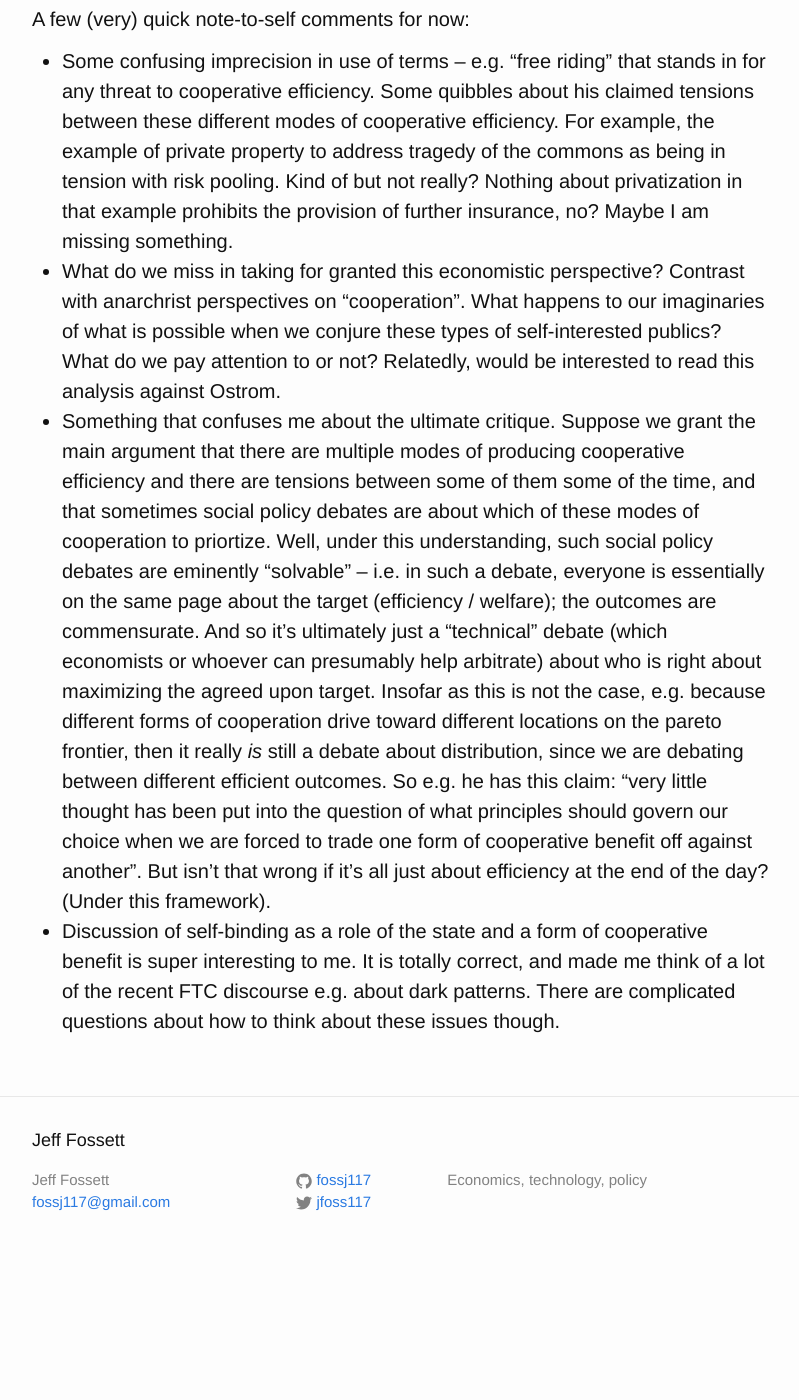
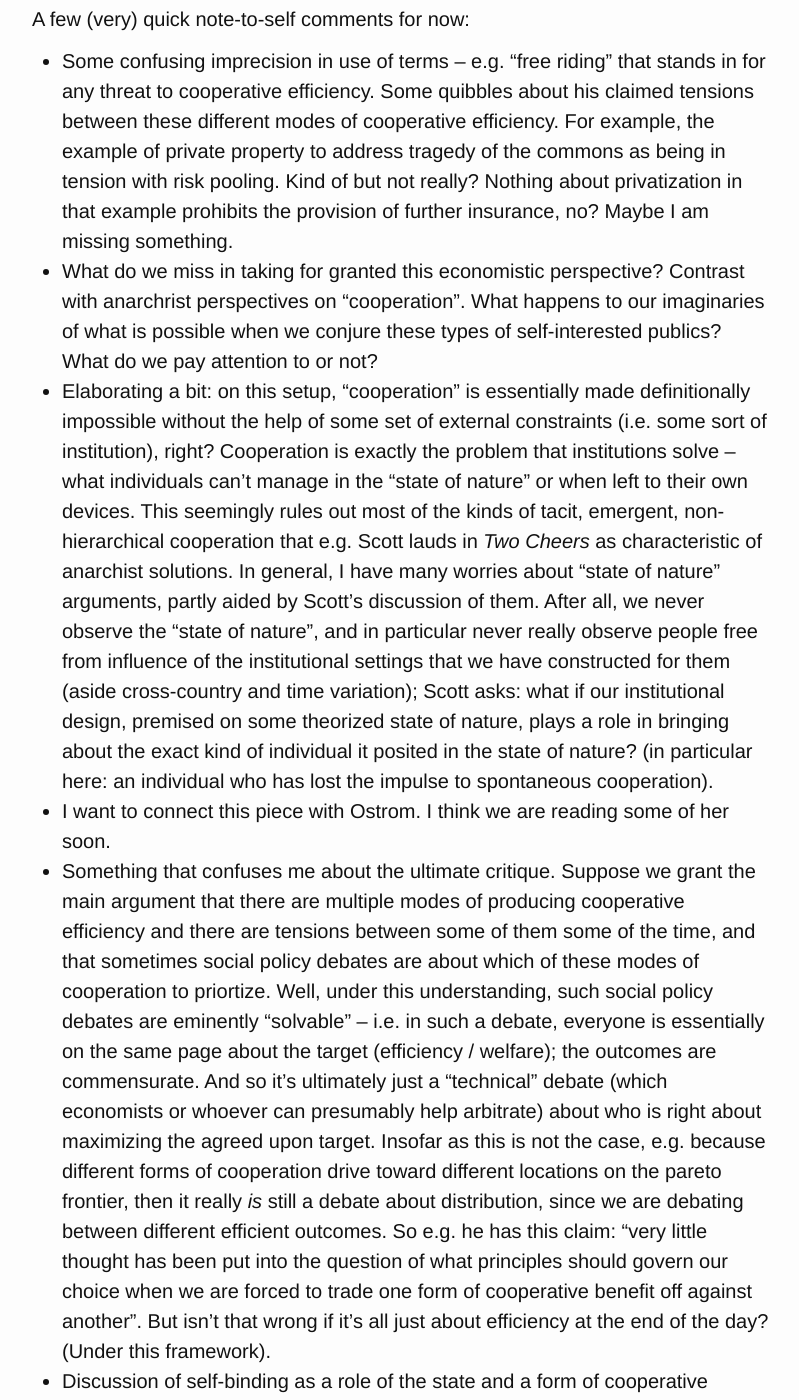
Before and after one commit to Fossj117/fossj117.github.io, a Jekyll site: the page built from _posts/decentralized-society-iap/2024-01-06-decentralized-society-class1.md, in a window 1280 px wide and 1400 px high, scrolled down 2319 px. Shown: the whole window, without its empty margins (238-1037 px from the left). Built offline with Jekyll 4.4.1, drawn with Linux system fonts in a browser that asks for light colours; a script that is not in the unit is left out; before the commit the page ends 3590 px from its top, so only the background shows below that.

Commit message:
heath iap update

```diff
--- a/_posts/decentralized-society-iap/2024-01-06-decentralized-society-class1.md
+++ b/_posts/decentralized-society-iap/2024-01-06-decentralized-society-class1.md
@@ -36,6 +36,8 @@ Where does this leave things? Well, going back to the above discussion, Heath th
 A few (very) quick note-to-self comments for now:
 
 - Some confusing imprecision in use of terms -- e.g. "free riding" that stands in for any threat to cooperative efficiency. Some quibbles about his claimed tensions between these different modes of cooperative efficiency. For example, the example of private property to address tragedy of the commons as being in tension with risk pooling. Kind of but not really? Nothing about privatization in that example prohibits the provision of further insurance, no? Maybe I am missing something.
-- What do we miss in taking for granted this economistic perspective? Contrast with anarchrist perspectives on "cooperation". What happens to our imaginaries of what is possible when we conjure these types of self-interested publics? What do we pay attention to or not? Relatedly, would be interested to read this analysis against Ostrom.
+- What do we miss in taking for granted this economistic perspective? Contrast with anarchrist perspectives on "cooperation". What happens to our imaginaries of what is possible when we conjure these types of self-interested publics? What do we pay attention to or not?
+- Elaborating a bit: on this setup, "cooperation" is essentially made definitionally impossible without the help of some set of external constraints (i.e. some sort of institution), right? Cooperation is exactly the problem that institutions solve -- what individuals can't manage in the "state of nature" or when left to their own devices. This seemingly rules out most of the kinds of tacit, emergent, non-hierarchical cooperation that e.g. Scott lauds in _Two Cheers_ as characteristic of anarchist solutions. In general, I have many worries about "state of nature" arguments, partly aided by Scott's discussion of them. After all, we never observe the "state of nature", and in particular never really observe people free from influence of the institutional settings that we have constructed for them (aside cross-country and time variation); Scott asks: what if our institutional design, premised on some theorized state of nature, plays a role in bringing about the exact kind of individual it posited in the state of nature? (in particular here: an individual who has lost the impulse to spontaneous cooperation).
+- I want to connect this piece with Ostrom. I think we are reading some of her soon.
 - Something that confuses me about the ultimate critique. Suppose we grant the main argument that there are multiple modes of producing cooperative efficiency and there are tensions between some of them some of the time, and that sometimes social policy debates are about which of these modes of cooperation to priortize. Well, under this understanding, such social policy debates are eminently "solvable" -- i.e. in such a debate, everyone is essentially on the same page about the target (efficiency / welfare); the outcomes are commensurate. And so it's ultimately just a "technical" debate (which economists or whoever can presumably help arbitrate) about who is right about maximizing the agreed upon target. Insofar as this is not the case, e.g. because different forms of cooperation drive toward different locations on the pareto frontier, then it really _is_ still a debate about distribution, since we are debating between different efficient outcomes. So e.g. he has this claim: "very little thought has been put into the question of what principles should govern our choice when we are forced to trade one form of cooperative benefit off against another". But isn't that wrong if it's all just about efficiency at the end of the day? (Under this framework).
 - Discussion of self-binding as a role of the state and a form of cooperative benefit is super interesting to me. It is totally correct, and made me think of a lot of the recent FTC discourse e.g. about dark patterns. There are complicated questions about how to think about these issues though.
```
